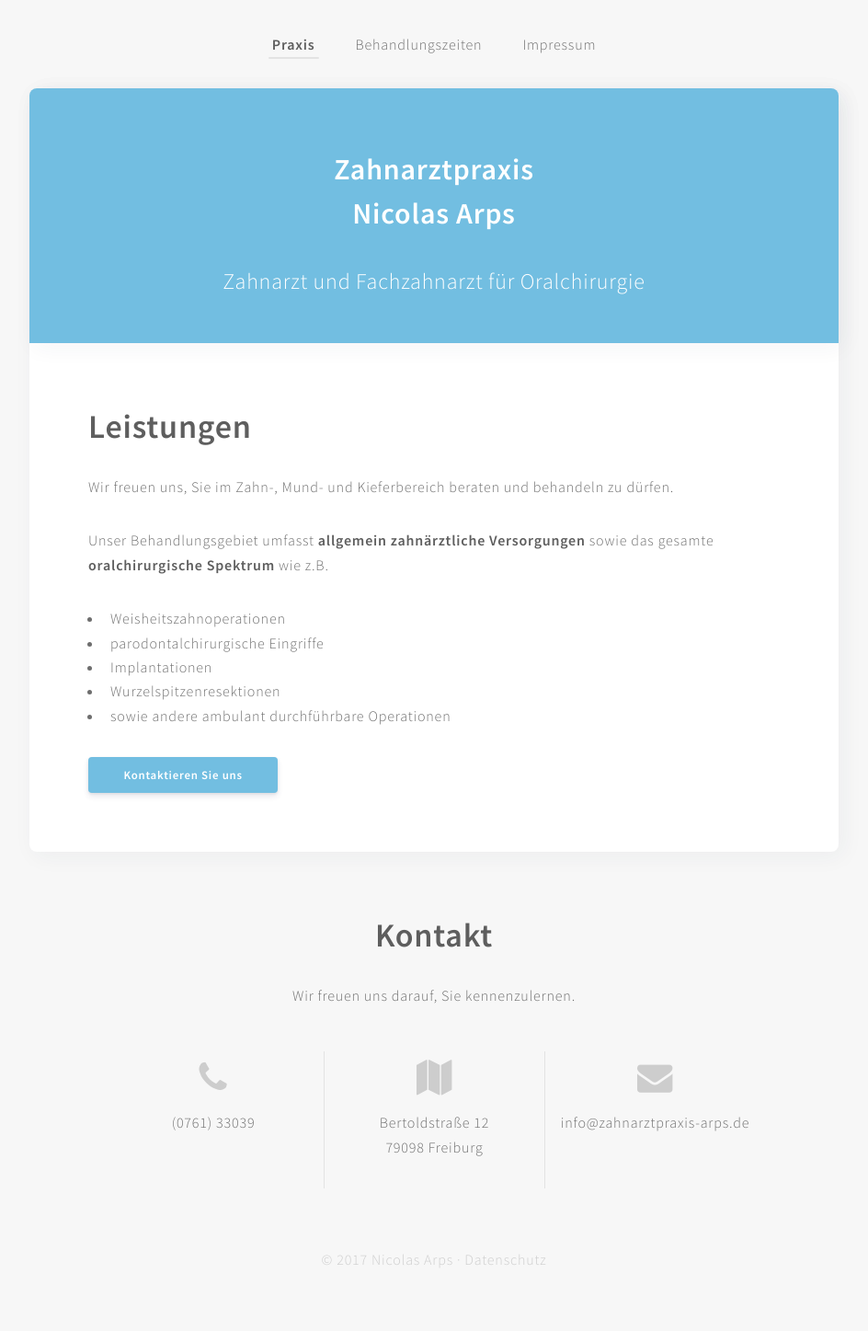
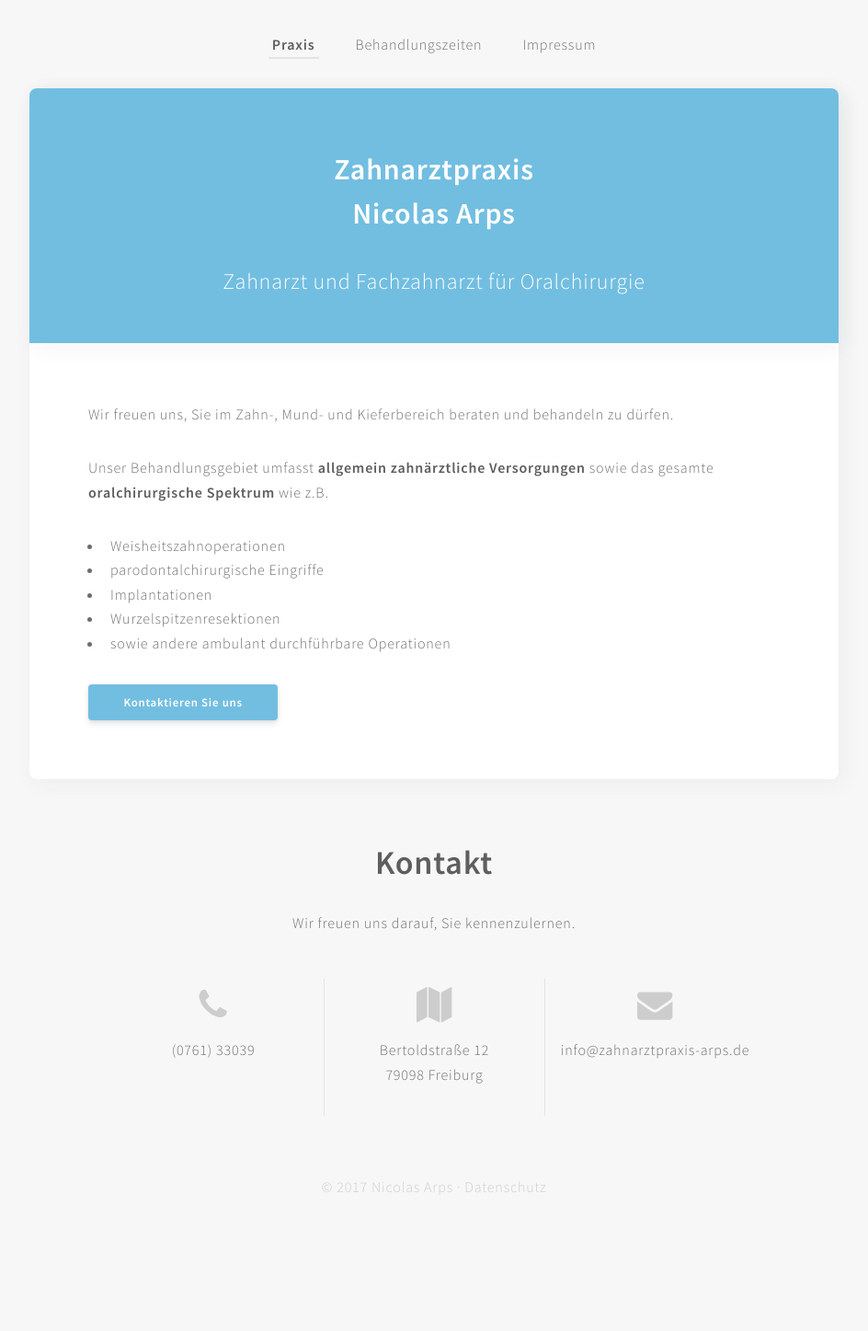
Before and after one commit to ninoarps/nino, a Jekyll site: the page built from index.html, in a window 1280 px wide. Shown: the whole page at 92% size, without its empty margins (168-1112 px from the left). Built offline with Jekyll 4.4.1, drawn with Linux system fonts in a browser that asks for light colours; after the commit the page ends 1367 px from its top, so only the background shows below that.

Commit message:
comment out leistugnen headline

```diff
--- a/index.html
+++ b/index.html
@@ -15,7 +15,7 @@ permalink: /
 <section id="one" class="wrapper spotlight">
   <div class="content">
     <div class="inner">
-      <h2>Leistungen</h2>
+      <!-- <h2>Leistungen</h2> -->
       <p>Wir freuen uns, Sie im Zahn-, Mund- und Kieferbereich beraten und behandeln zu dürfen.</p>
 
       <p>Unser Behandlungsgebiet umfasst <strong>allgemein zahnärztliche Versorgungen</strong> sowie das gesamte <strong>oralchirurgische Spektrum</strong> wie z.B.
```
